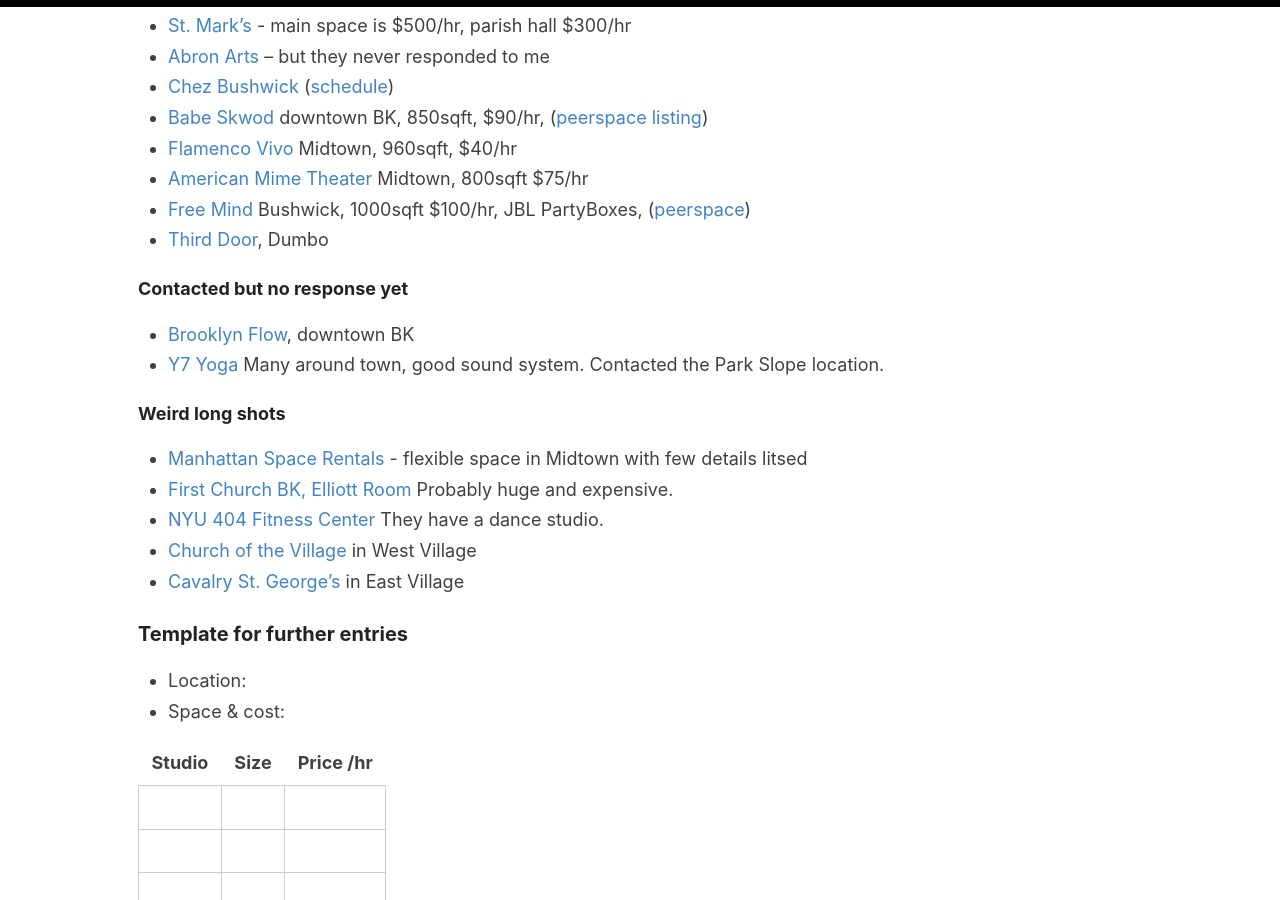
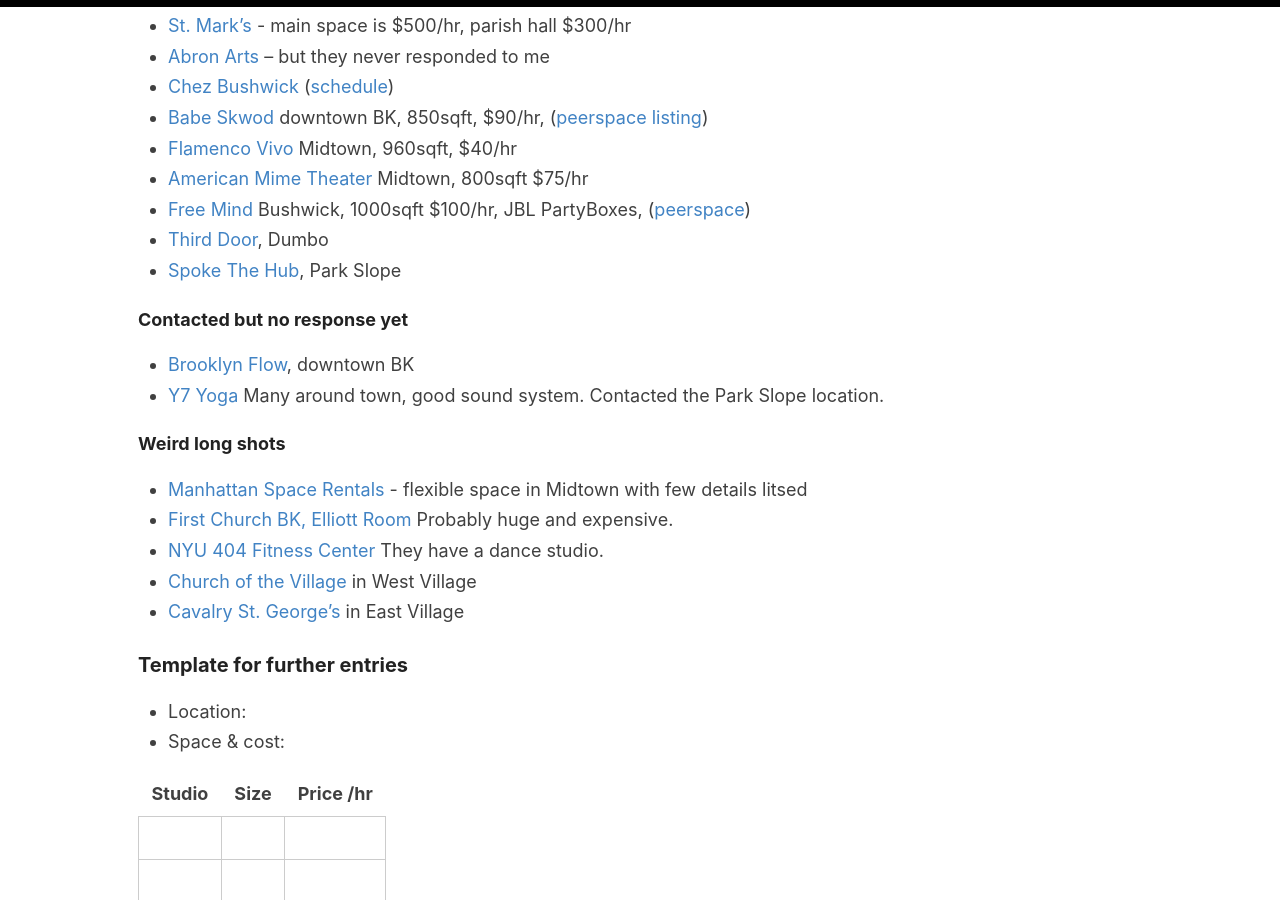
Before and after one commit to helgridly/dance, a Jekyll site: the page built from _pages/spaces.md, in a window 1280 px wide and 900 px high, scrolled down 5549 px. Built offline with Jekyll 4.4.1, drawn with Linux system fonts in a browser that asks for light colours.

Commit message:
add spoke the hub to spaces list

```diff
--- a/_pages/spaces.md
+++ b/_pages/spaces.md
@@ -175,6 +175,7 @@ This place is clearly one guy's passion project and he's really interested in bu
 * [American Mime Theater](https://americanmimetheatre.org/rentals) Midtown, 800sqft $75/hr
 * [Free Mind](https://www.freemindthestudio.com/rent-the-space) Bushwick, 1000sqft $100/hr, JBL PartyBoxes, ([peerspace](https://www.peerspace.com/pages/listings/667d82fe643da4d3ae160dfc#type=media))
 * [Third Door](https://www.thirddoorbrooklyn.com/), Dumbo
+* [Spoke The Hub](https://spokethehub.org/space-rental-2/), Park Slope
 
 #### Contacted but no response yet
 
```
